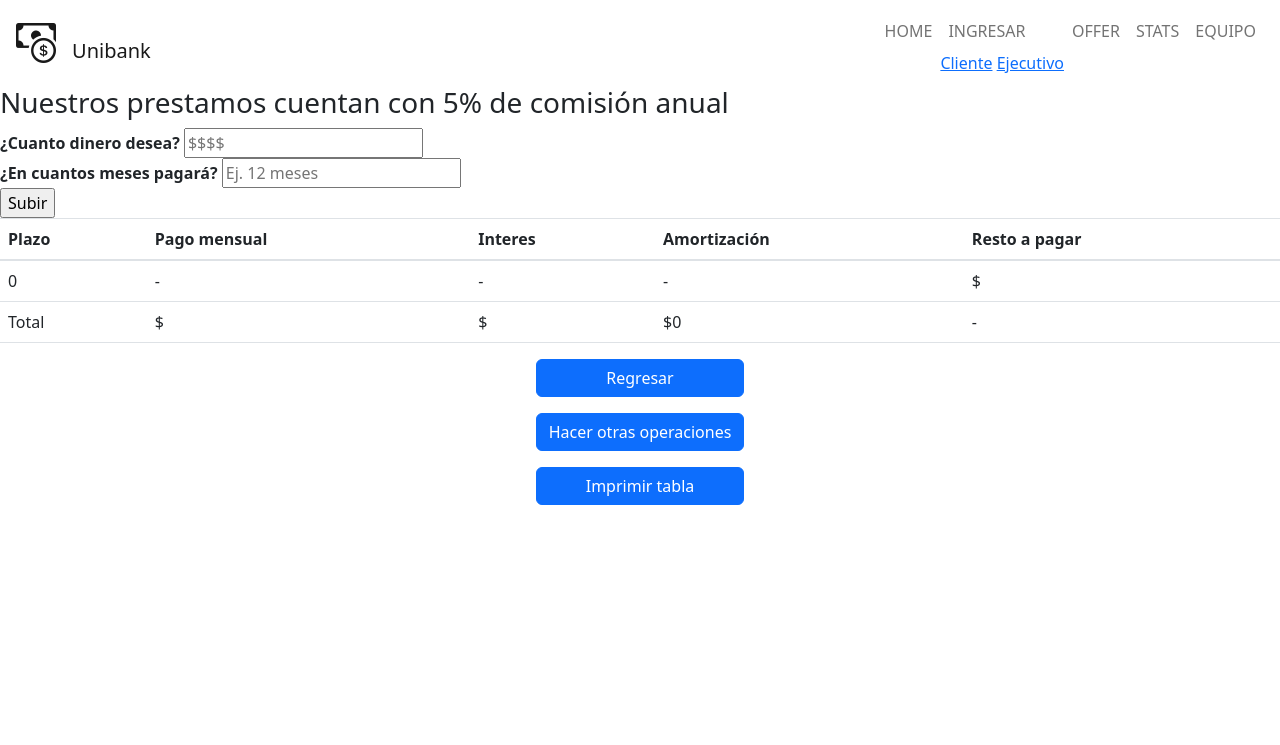
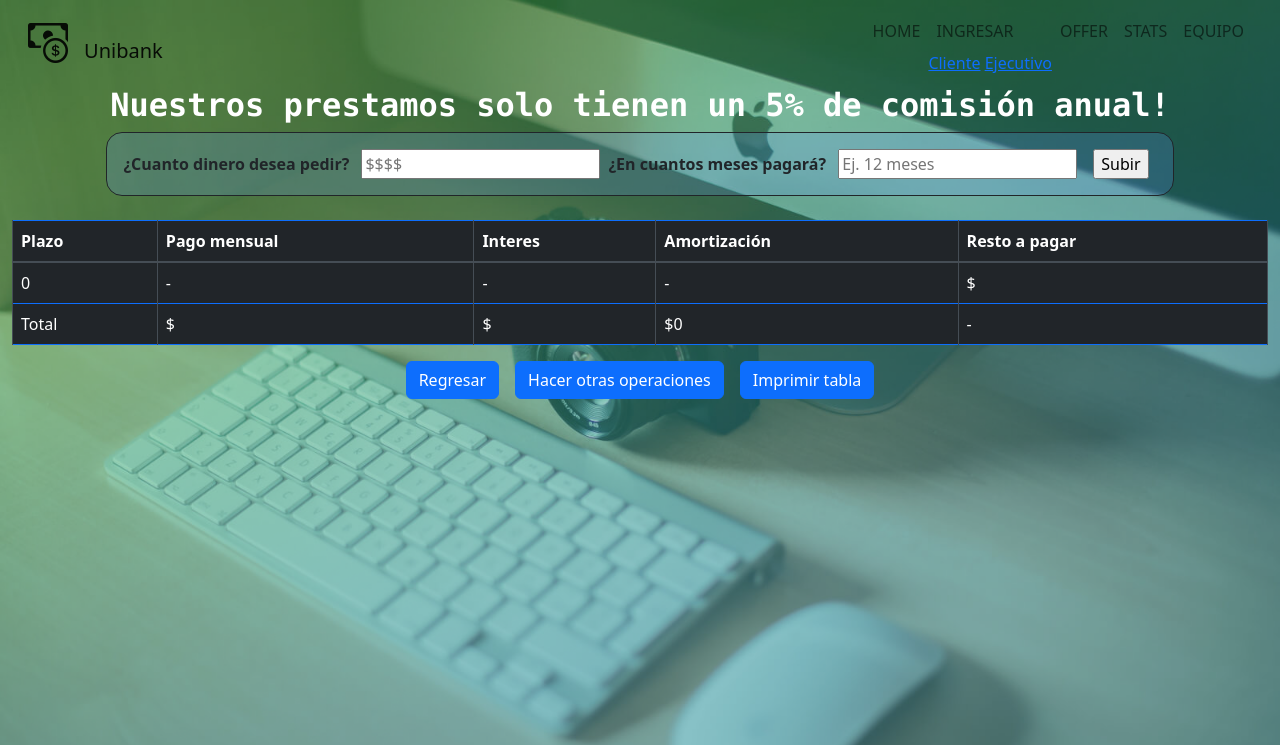
Before and after one commit to Maskeit/Proyecto-Integrador-3, a PHP site: page /amortizacion/tablaAmort.php in a window 1280 px wide. Shown: the top 745 px of the page. Run offline with PHP 8.4, Linux system fonts and the light colour scheme; data that the repository does not hold is empty; some libraries are stand-ins or nearby versions.

Commit message:
Update TablaAmort
diseño de tabla amortización.
Me di cuenta que el problema del print aparentemente es exclusivo de opera, si pueden pruebenlo en otros navegadores para ver si persiste.

```diff
--- a/amortizacion/formularioAmort.php
+++ b/amortizacion/formularioAmort.php
@@ -7,23 +7,26 @@ require '../vistas/header.php';
 <head>
 	<meta charset="utf-8">
 	<meta name="viewport" content="width=device-width, initial-scale=1">
-	<title>PruebaChistosona</title>
+	<title>Formulario de Amortización</title>
 </head>
 <body>
 	<form action="tablaAmort.php" method="POST">
 
-<h3>Nuestros prestamos cuentan con 5% de comisión anual</h3>
+	<h2 class="fw-bolder text-center font-monospace text-white">Nuestros prestamos solo tienen un 5% de comisión anual!</h3>
+
+	<div class="d-flex justify-content-center">
+		<div style="background-color: rgba(100, 150, 300, 0.2); " class="mb-4 p-3 border border-dark d-flex justify-content-center rounded-4" style="max-width: 95%;">
 			<b>
-	¿Cuanto dinero desea?
-	<input type="numbers" name="dinero" placeholder="$$$$"><br>
+			¿Cuanto dinero desea pedir?
+			<input class="mx-2"type="numbers" name="dinero" placeholder="$$$$"><br>
 			</b>
 			<b>
 			¿En cuantos meses pagará?
-	<input type="numbers" name="meses" placeholder="Ej. 12 meses"><br>
+			<input class="mx-2" type="numbers" name="meses" placeholder="Ej. 12 meses"><br>
 			</b>
-<input type="submit" value="Subir">
-
+			<input class="mx-2" type="submit" value="Subir">
+		</div>
+	</div>
 	</form>
-
 </body>
 </html>
--- a/amortizacion/tablaAmort.php
+++ b/amortizacion/tablaAmort.php
@@ -1,5 +1,7 @@
 <?php
 require 'formularioAmort.php';
+
+
 //comprobamos si han sido enviados los datos
 if($_SERVER['REQUEST_METHOD'] == 'POST'){//agrego una condicional
 $meses = $_POST['meses']; //Aquí llegan los meses desde el formulario.
@@ -23,9 +25,9 @@ $pagoMensual = $pagoMensual = round(($prestamo * $porcentaje)/(1-(pow((1+$porcen
 <link href="https://cdn.jsdelivr.net/npm/bootstrap@5.2.1/dist/css/bootstrap.min.css" rel="stylesheet" integrity="sha384-iYQeCzEYFbKjA/T2uDLTpkwGzCiq6soy8tYaI1GyVh/UjpbCx/TYkiZhlZB6+fzT" crossorigin="anonymous">
  </head>
 
- <body>
+ <body class="container-fluid" style="background-image: url('../assets/image4.png'); Background-size: cover;">
     <section tablaAmort>
-     	<table class="table table-hover">
+     	<table class="table table-bordered border-primary table-dark table-hover">
 
      		<thead>
      			<th scope="col">Plazo</th>
@@ -66,13 +68,10 @@ $pagoMensual = $pagoMensual = round(($prestamo * $porcentaje)/(1-(pow((1+$porcen
      	</table>
     </section>
 
-<section buttons class="d-flex justify-content-center"> <!-- Botones de acciones -->
-
-<div class="d-grid gap-3" style="max-width: 30%;">
-  <a class="btn btn-primary" href="formularioAmort.php"> Regresar </a>
-  <a class="btn btn-primary" href="../ejecutivo.php"> Hacer otras operaciones</a>
-  <div class="btn btn-primary" onclick="print()"> Imprimir tabla </div>
-</div>
+<section class="d-flex justify-content-center"> <!-- Botones de acciones -->
+  <a class="btn btn-primary btn-md mx-2" href="formularioAmort.php" role="button">Regresar</a>
+  <a class="btn btn-primary btn-md mx-2" href="../ejecutivo.php" role="button">Hacer otras operaciones</a>
+  <button type="button btn-primary btn-md" class="btn btn-primary mx-2" onclick="print()">Imprimir tabla</button>
 
 </section>
 
```
Also changed, not shown: assets/image4.png (added). Lines whose indentation alone changed are shown as unchanged.
